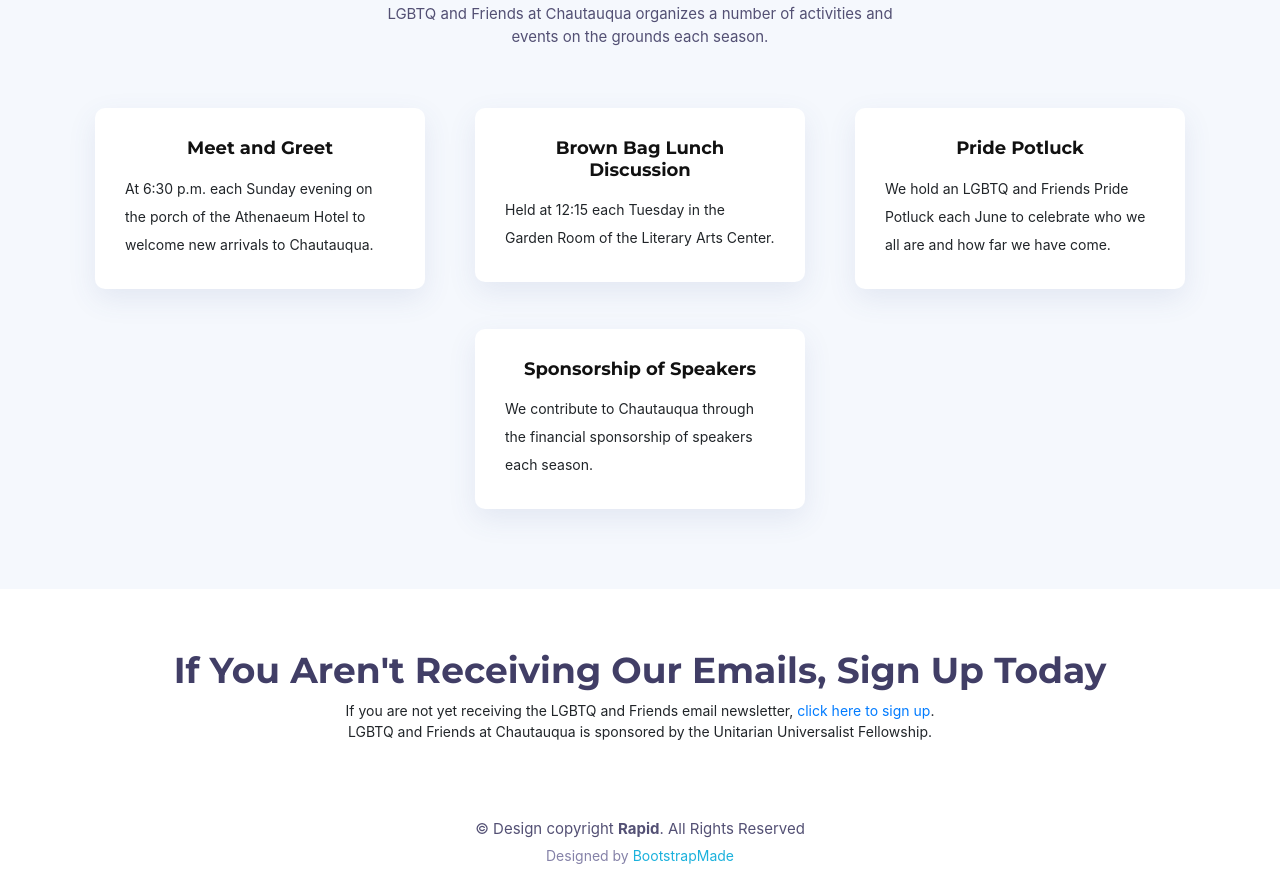
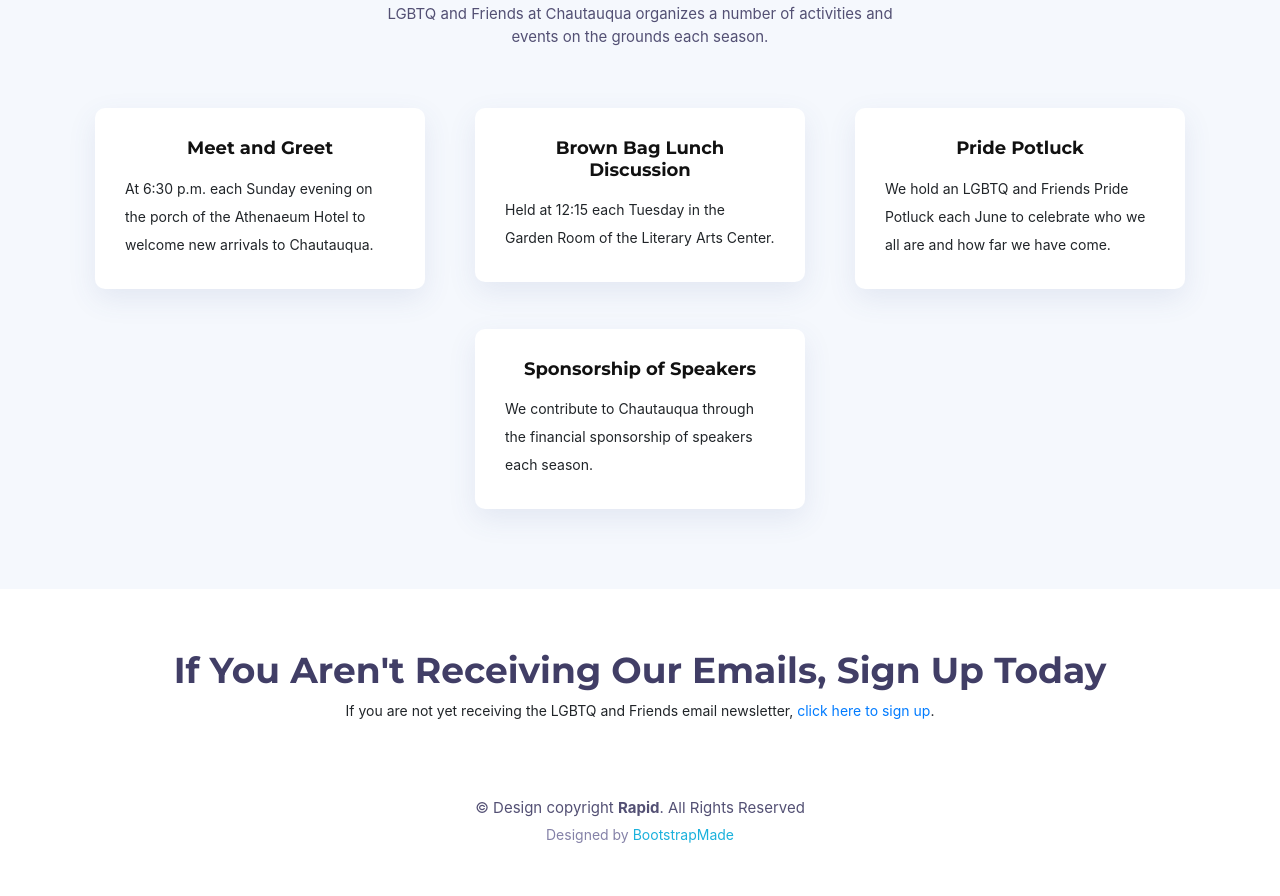
Before and after one commit to clayreimann/chq-lgbt-site, a website with bundled scripts: page index.html in a window 1280 px wide. Shown: the part 1407-2303 px from the top of the page. After the commit the page ends 2282 px from the top, so only its background shows below. Built offline with nearby package versions, Linux system fonts and the light colour scheme; files whose address does not match are found by name.

Commit message:
Update index.html
Deleted mention of Sponsorship

```diff
--- a/index.html
+++ b/index.html
@@ -177,7 +177,7 @@
             If you are not yet receiving the LGBTQ and Friends email newsletter,
             <a href="http://madmimi.com/signups/bb895b3685c542f9a67bb0c34256d074/join">click here to sign up</a>.
             <br/>
-            LGBTQ and Friends at Chautauqua is sponsored by the Unitarian Universalist Fellowship.
+
           </p>
         </section>
       </div>
```
